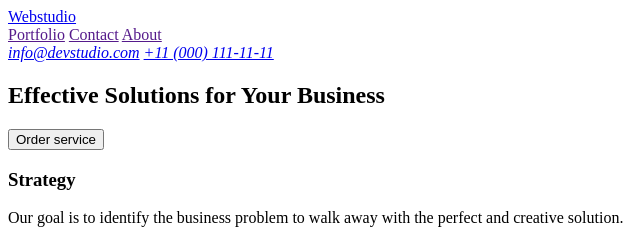
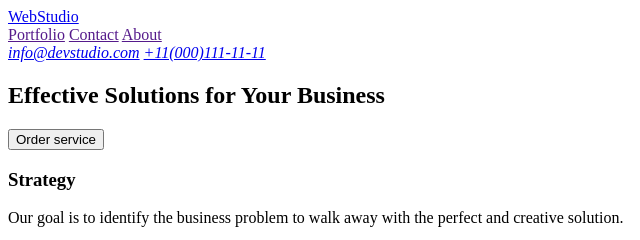
Before and after one commit to Akloskol/goit-markup-hw-01, a plain HTML site: page index.html in a window 1280 px wide. Shown: the top 240 px of the page, 0-640 px from the left. Drawn offline with Linux system fonts and the light colour scheme.

Commit message:
Update index.html

```diff
--- a/index.html
+++ b/index.html
@@ -10,7 +10,7 @@
 
 <body>
     <header>
-        <a href="./index.html">Webstudio</a>
+        <a href="./index.html">WebStudio</a>
         <nav>
             <a href="">Portfolio</a>
             <a href="">Contact</a>
@@ -18,7 +18,7 @@
         </nav>
     <address>
             <a href="mailto:info@devstudio.com">info@devstudio.com</a>
-            <a href="tel:+11 (000) 111-11-11">+11 (000) 111-11-11</a>
+            <a href="tel:+11 (000) 111-11-11">+11(000)111-11-11</a>
     </address>
     </header>
     <!--Main container-->
```
